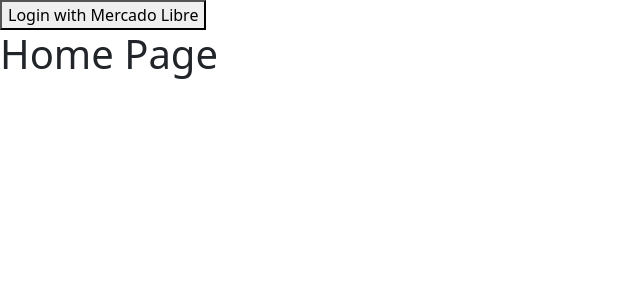
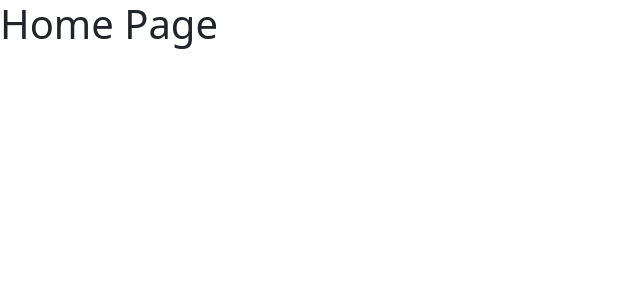
Before and after one commit to cristiansot/thp, a React (Vite) app in the folder client/: page / in a window 1280 px wide. Shown: the top 300 px of the page, without its empty margins (0-640 px from the left). Built offline with nearby package versions, Linux system fonts and the light colour scheme.

Commit message:
Modificacion Callback

```diff
--- a/client/src/App.jsx
+++ b/client/src/App.jsx
@@ -15,7 +15,7 @@ function App() {
     const image = urlParams.get('image');
 
     if (accessToken) {
-      console.log('Access Token:', accessToken);
+      console.log('Access Token recibido de URL:', accessToken);
       localStorage.setItem('access_token', accessToken);
     }
 
@@ -26,19 +26,10 @@ function App() {
     fetchUserData();
   }, []);
 
-  const handleLogin = () => {
-    const isDev = import.meta.env.MODE === 'development';
-    const loginUrl = isDev
-      ? import.meta.env.VITE_ML_LOGIN_DEV
-      : import.meta.env.VITE_ML_LOGIN_PROD;
-
-    window.location.href = loginUrl;
-  };
-
   const fetchUserData = async () => {
     const accessToken = localStorage.getItem('access_token');
     if (!accessToken) {
-      console.error('No access token found');
+      console.error('❌ No access token found');
       return;
     }
 
@@ -48,6 +39,7 @@ function App() {
           Authorization: `Bearer ${accessToken}`,
         },
       });
+      console.log('✅ Conectado a la API de Mercado Libre');
       console.log('User Data:', response.data);
     } catch (error) {
       console.error('Error fetching user data:', error.response?.data || error.message);
@@ -57,7 +49,6 @@ function App() {
   return (
     <Router>
       <div>
-        <button onClick={handleLogin}>Login with Mercado Libre</button>
         {property && (
           <div>
             <h2>{property.title}</h2>
```
Also changed, not shown: 1 other file (tests, documents, lock files or other folders).
